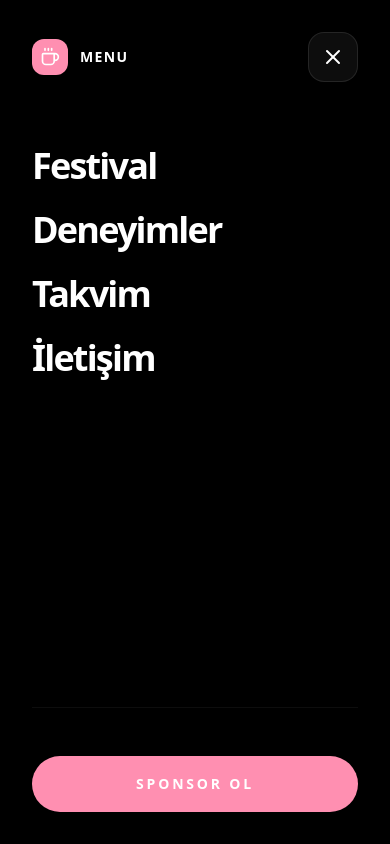
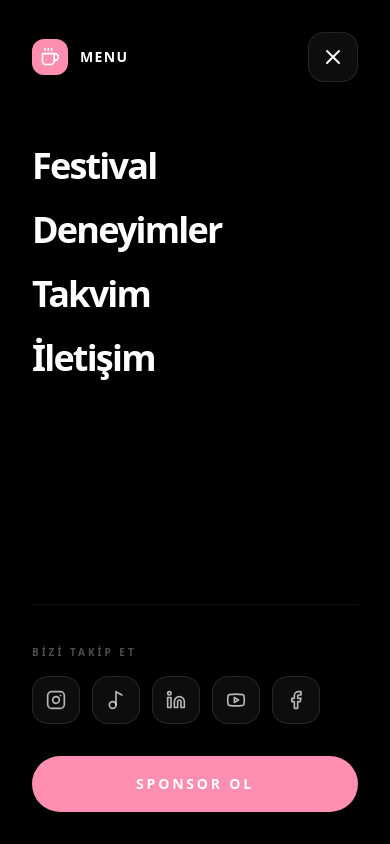
Before and after one commit to obrethyamamoto-del/CCF, a Next.js app: page /CCF/ in a window 390 px wide. Both pictures are taken after a click on the button "Open Menu". Shown: the top 844 px of the page. Built offline with nearby package versions, Linux system fonts and the light colour scheme.

Commit message:
Add social media accounts to mobile hamburger menu

```diff
--- a/src/components/organisms/Navbar.tsx
+++ b/src/components/organisms/Navbar.tsx
@@ -1,7 +1,7 @@
 "use client";
 
 import React, { useState, useEffect } from "react";
-import { Coffee, Menu, X } from "lucide-react";
+import { Coffee, Menu, X, Instagram, Facebook, Youtube, Linkedin, Music2 } from "lucide-react";
 import { Button } from "../atoms/Button";
 import { motion, AnimatePresence } from "framer-motion";
 import { SponsorModal } from "./SponsorModal";
@@ -27,6 +27,14 @@ export const Navbar = () => {
     // { name: "Sponsorlar", href: "#sponsors" },
     { name: "Takvim", href: "#program" },
     { name: "İletişim", href: "#contact" },
+  ];
+
+  const socialLinks = [
+    { icon: <Instagram size={20} />, href: "https://instagram.com/campuscoffeefest", label: "Instagram" },
+    { icon: <Music2 size={20} />, href: "https://tiktok.com/@campuscoffeefest", label: "TikTok" },
+    { icon: <Linkedin size={20} />, href: "https://linkedin.com/company/campuscoffeefest", label: "LinkedIn" },
+    { icon: <Youtube size={20} />, href: "https://youtube.com/@campuscoffeefest", label: "Youtube" },
+    { icon: <Facebook size={20} />, href: "https://facebook.com/campuscoffeefest", label: "Facebook" },
   ];
 
   if (!mounted) return null;
@@ -109,7 +117,7 @@ export const Navbar = () => {
             exit={{ opacity: 0 }}
             className="fixed inset-0 z-[60] bg-black backdrop-blur-2xl lg:hidden"
           >
-            <div className="flex flex-col h-full p-8">
+            <div className="flex flex-col h-full p-8 overflow-y-auto">
               <div className="flex justify-between items-center mb-16">
                  <div className="flex items-center gap-3">
                   <div className="p-2 bg-brand-pink rounded-xl">
@@ -125,7 +133,7 @@ export const Navbar = () => {
                 </button>
               </div>
 
-              <div className="flex flex-col gap-6">
+              <div className="flex flex-col gap-6 mb-12">
                 {navItems.map((item, i) => (
                   <motion.a
                     key={item.name}
@@ -141,10 +149,29 @@ export const Navbar = () => {
                 ))}
               </div>
 
-              <div className="mt-auto pt-12 border-t border-white/5">
+              <div className="mt-auto pt-10 border-t border-white/5 flex flex-col gap-8">
+                <div className="flex flex-col gap-4">
+                  <span className="text-[10px] font-bold text-white/30 uppercase tracking-[0.3em]">Bizi Takip Et</span>
+                  <div className="flex gap-3">
+                    {socialLinks.map((social, i) => (
+                      <motion.a
+                        key={i}
+                        href={social.href}
+                        initial={{ opacity: 0, scale: 0.8 }}
+                        animate={{ opacity: 1, scale: 1 }}
+                        transition={{ delay: 0.3 + (i * 0.1) }}
+                        className="w-12 h-12 rounded-2xl bg-white/5 border border-white/10 flex items-center justify-center text-white/70 active:scale-95 transition-all"
+                        aria-label={social.label}
+                      >
+                        {social.icon}
+                      </motion.a>
+                    ))}
+                  </div>
+                </div>
+
                 <Button
                   size="lg"
-                   className="w-full bg-brand-pink text-white"
+                  className="w-full bg-brand-pink text-white"
                   onClick={() => {
                     setIsMobileMenuOpen(false);
                     setIsSponsorModalOpen(true);
```
